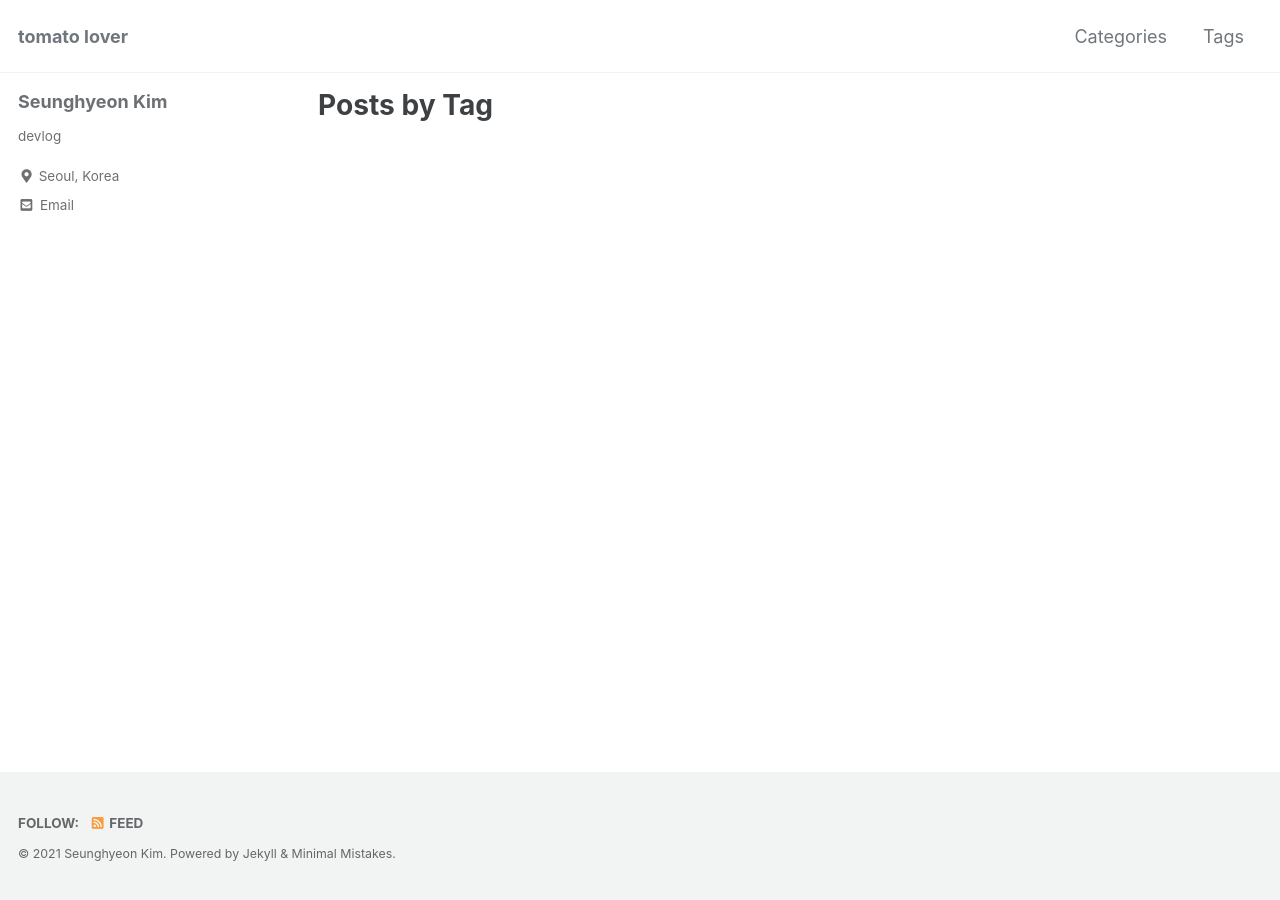
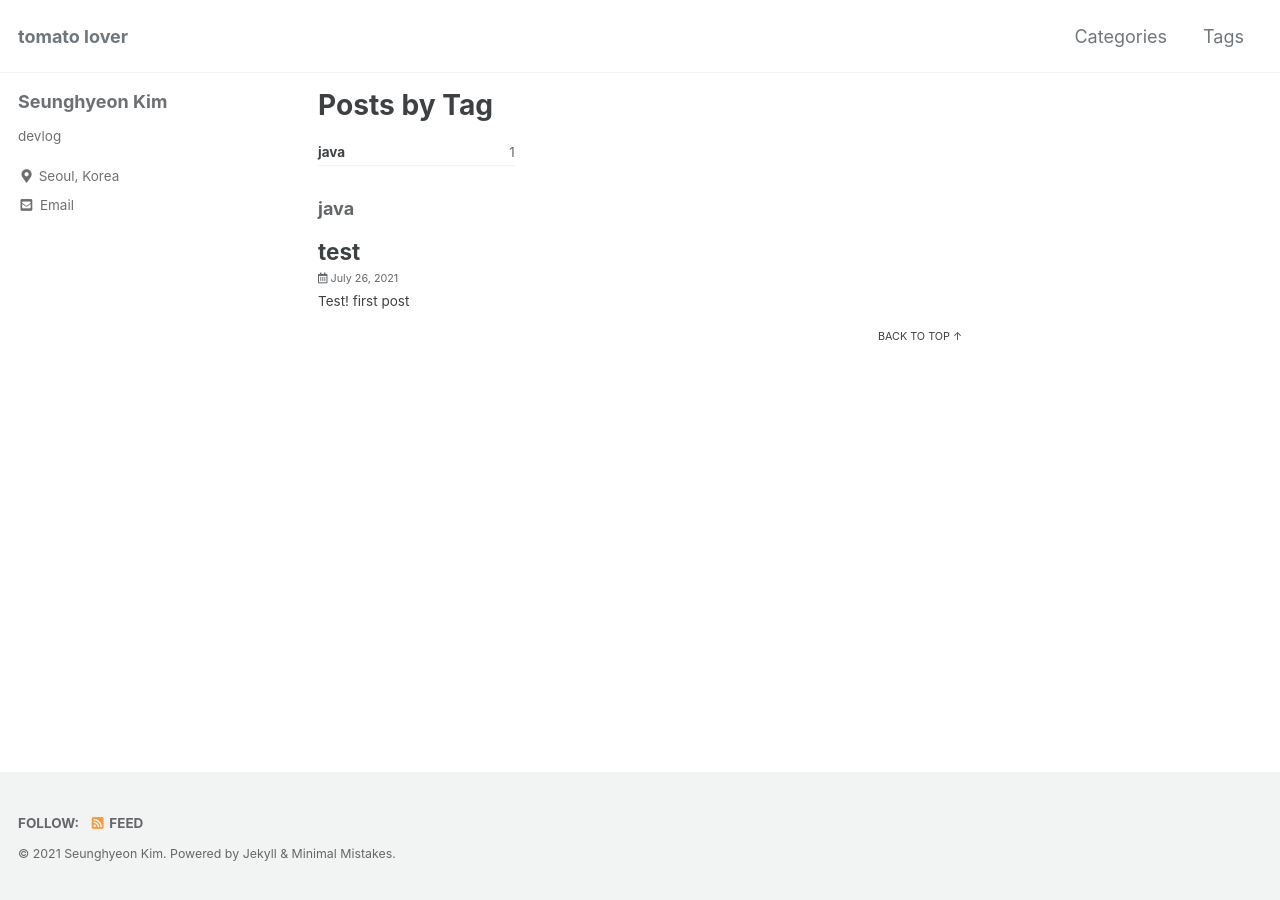
Before and after one commit to ssseungzz/ssseungzz.github.io, a Jekyll site: the page built from _pages/tag-archive.md, in a window 1280 px wide. Built offline with Jekyll 4.4.1, drawn with Linux system fonts in a browser that asks for light colours; cached includes are drawn as plain includes.

Commit message:
test first post

```diff
--- a/_config.yml
+++ b/_config.yml
@@ -283,7 +283,8 @@ defaults:
     values:
       layout: single
       author_profile: true
-      read_time: true
+      read_time: false
+      show_date: true
       comments: # true
       share: true
       related: true
--- /dev/null
+++ b/_posts/2021-07-26-test.md
@@ -0,0 +1,14 @@
+---
+title: "test"
+categories:
+  - Language
+tags:
+  - java
+toc: true
+toc_label: "Contents"
+toc_sticky: true
+---
+
+---
+### Test!
+first post
```
